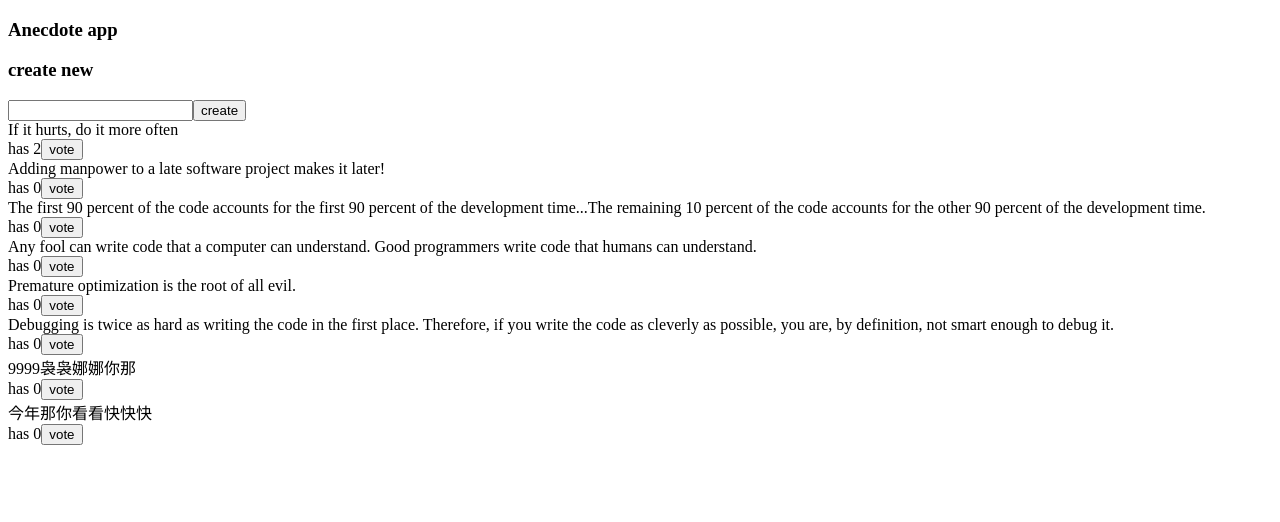
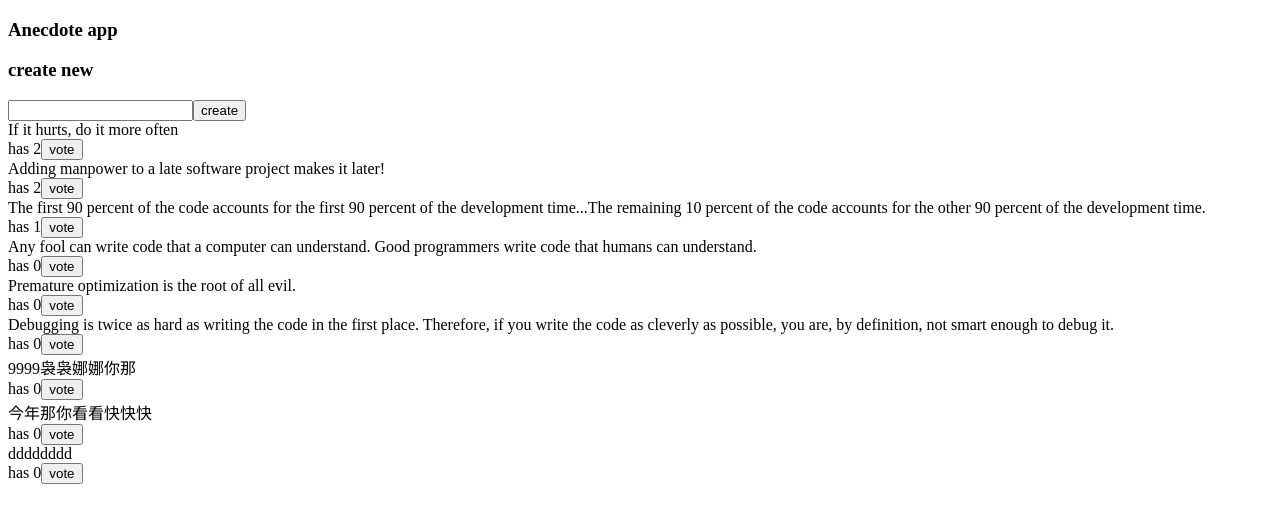
Before and after one commit to kxzb-fun/Full-Stack-Open-Course-Backend-Part6-Unicafe-redux, a React (Vite) app in the folder query-anecdotes/: page / in a window 1280 px wide. Shown: the top 522 px of the page. Built offline with nearby package versions, Linux system fonts and the light colour scheme; data requests are answered from the project's data file.

Commit message:
feat: 性能优化

```diff
--- a/query-anecdotes/db.json
+++ b/query-anecdotes/db.json
@@ -8,12 +8,12 @@
     {
       "content": "Adding manpower to a late software project makes it later!",
       "id": "21149",
-      "votes": 0
+      "votes": 2
     },
     {
       "content": "The first 90 percent of the code accounts for the first 90 percent of the development time...The remaining 10 percent of the code accounts for the other 90 percent of the development time.",
       "id": "69581",
-      "votes": 0
+      "votes": 1
     },
     {
       "content": "Any fool can write code that a computer can understand. Good programmers write code that humans can understand.",
@@ -39,6 +39,11 @@
       "content": "今年那你看看快快快",
       "votes": 0,
       "id": "9wqCBLg"
+    },
+    {
+      "content": "dddddddd",
+      "votes": 0,
+      "id": "nN5nSy_"
     }
   ]
 }
--- a/query-anecdotes/src/App.jsx
+++ b/query-anecdotes/src/App.jsx
@@ -6,7 +6,10 @@ import { getAnecdotes, updateAnecdoteVotes } from './request'
 const App = () => {
   const newVotes = useMutation({
     mutationFn: updateAnecdoteVotes,
-    onSuccess: () => {
+    onSuccess: (newData) => {
+      // 性能优化 NB
+      const anecdotes = queryClient.getQueryData(['anecdotes'])
+      queryClient.setQueryData(['anecdotes'], anecdotes.concat(newData))
       queryClient.invalidateQueries('anecdotes')
     },
   })
```
